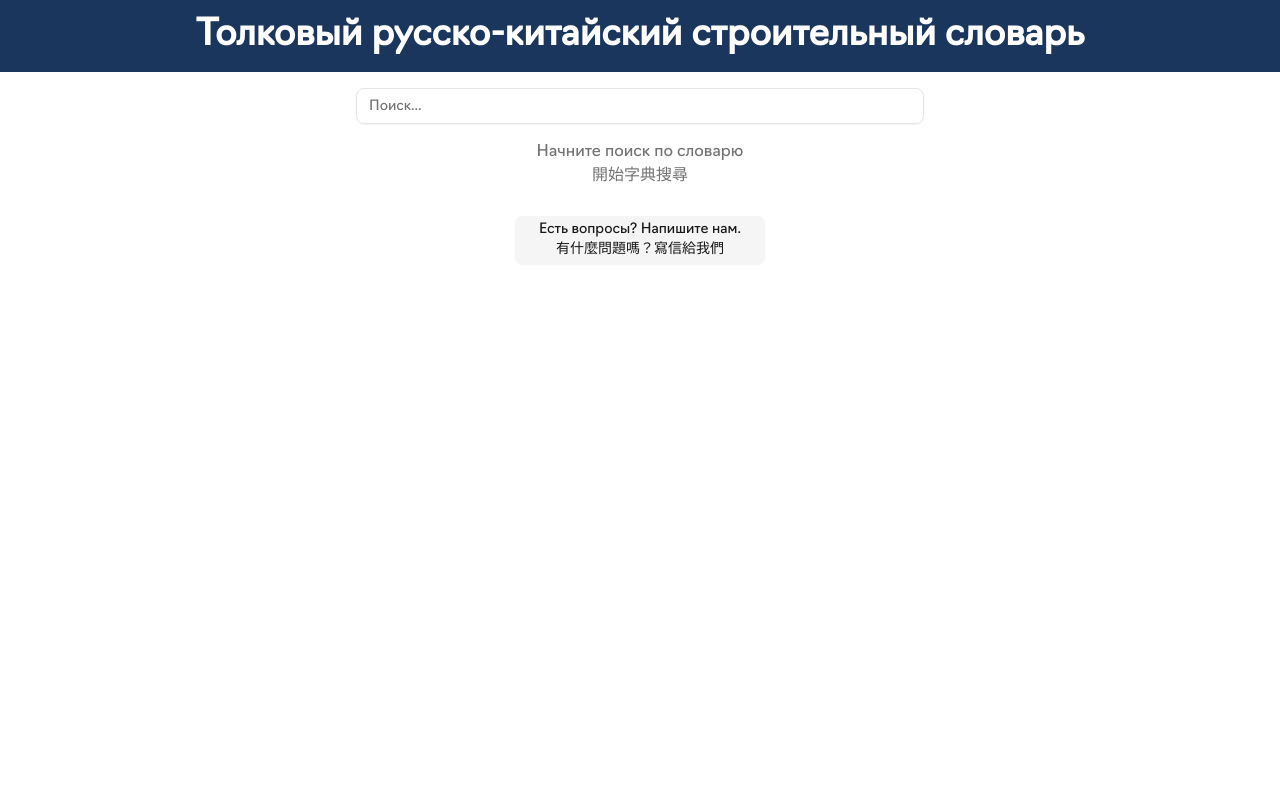
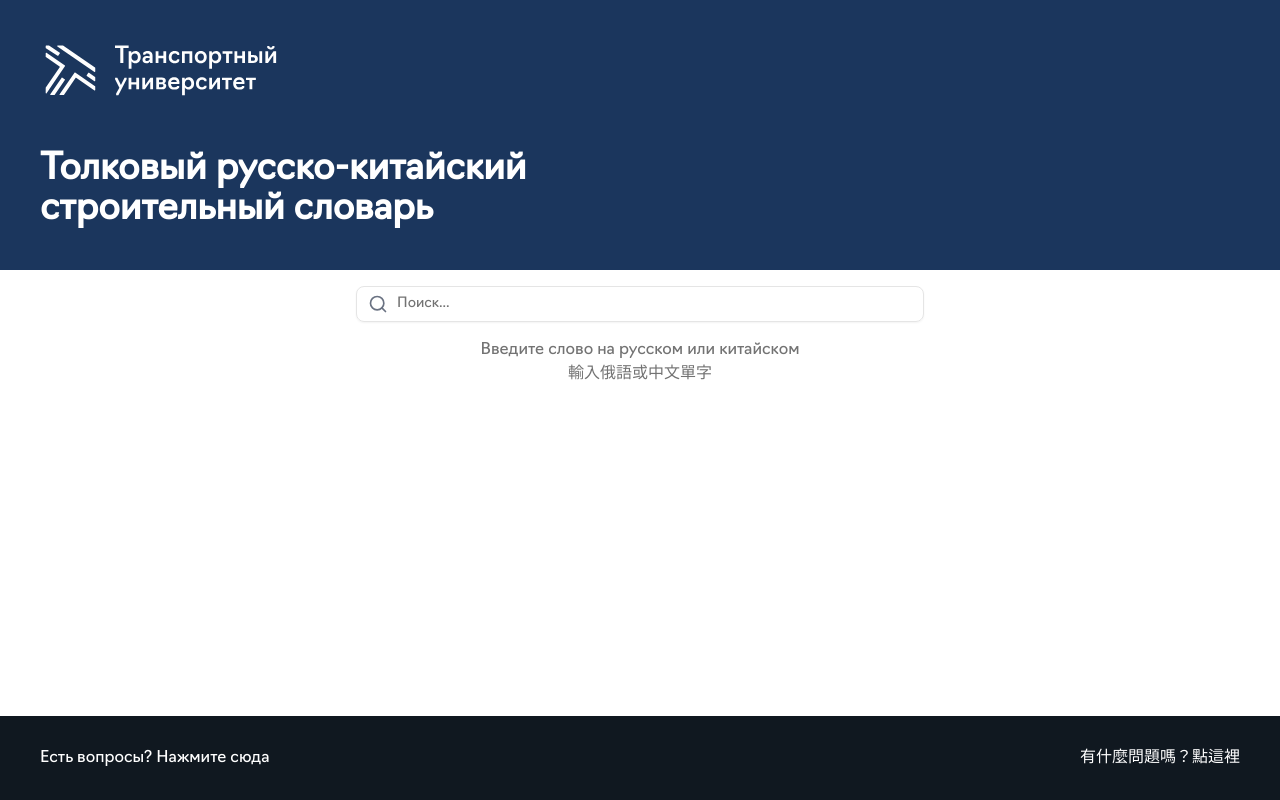
Before and after one commit to SergeyBogomolovv/ru-chinese, a Next.js app: page / in a window 1280 px wide. Built offline with nearby package versions, Linux system fonts and the light colour scheme.

Commit message:
feat: update design

```diff
--- a/src/api/search.ts
+++ b/src/api/search.ts
@@ -13,3 +13,7 @@ export const searchByTitle = async (title: string) => {
   const fuse = new Fuse(data, options)
   return fuse.search(title).map(({ item }) => item)
 }
+
+export const getByTitle = async (title: string) => {
+  return data.find((item) => item.rusName === title) || null
+}
--- a/src/app/page.tsx
+++ b/src/app/page.tsx
@@ -2,31 +2,39 @@ import FeedbackDialog from '@/components/feedback-form'
 import Results from '@/components/results'
 import SearchWithSuggestions from '@/components/search-form'
 import { Button } from '@/components/ui/button'
+import Image from 'next/image'
 import { Suspense } from 'react'
+import logo from '@/assets/logo-white.svg'
 
 export default function Home() {
   return (
-    <main className='flex flex-col min-h-screen'>
-      <header className='p-4 bg-[#1B365D] text-white'>
-        <h1 className='md:text-4xl sm:text-3xl text-2xl font-bold text-center'>
-          Толковый русско-китайский строительный словарь
+    <div className='flex flex-col min-h-screen'>
+      <header className='p-6 md:p-8 lg:p-10 bg-[#1B365D] flex flex-col justify-center gap-8 md:gap-10 lg:gap-12'>
+        <Image src={logo} alt='logo' className='w-50 md:w-60' />
+        <h1 className='md:text-4xl sm:text-3xl text-2xl font-bold text-white'>
+          Толковый русско-китайский <br /> строительный словарь
         </h1>
       </header>
 
-      <section className='flex flex-col gap-4 max-w-full w-[600px] mx-auto p-4'>
+      <main className='flex flex-col gap-4 max-w-full w-[600px] mx-auto p-4 flex-1'>
         <Suspense>
           <SearchWithSuggestions />
-        </Suspense>
-        <Suspense>
           <Results />
         </Suspense>
-        <FeedbackDialog>
-          <Button variant='secondary' className='w-fit mx-auto mt-3 py-6' size='lg'>
-            Есть вопросы? Напишите нам. <br />
-            有什麼問題嗎？寫信給我們
+      </main>
+
+      <footer className='bg-[#101820] p-6 gap-2 text-white flex items-center justify-between flex-col sm:flex-row'>
+        <FeedbackDialog lang='ru'>
+          <Button variant='ghost' className='text-md'>
+            Есть вопросы? Нажмите сюда
           </Button>
         </FeedbackDialog>
-      </section>
-    </main>
+        <FeedbackDialog lang='zh'>
+          <Button variant='ghost' className='text-md'>
+            有什麼問題嗎？點這裡
+          </Button>
+        </FeedbackDialog>
+      </footer>
+    </div>
   )
 }
--- a/src/components/feedback-form.tsx
+++ b/src/components/feedback-form.tsx
@@ -13,7 +13,11 @@ import {
   DialogTrigger,
 } from '@/components/ui/dialog'
 
-export default function FeedbackDialog({ children }: PropsWithChildren) {
+interface Props extends PropsWithChildren {
+  lang: 'ru' | 'zh'
+}
+
+export default function FeedbackDialog({ children, lang }: Props) {
   const [message, setMessage] = useState('')
   const [email, setEmail] = useState('')
   const [name, setName] = useState('')
@@ -31,15 +35,16 @@ export default function FeedbackDialog({ children }: PropsWithChildren) {
       <DialogTrigger asChild>{children}</DialogTrigger>
       <DialogContent>
         <DialogHeader>
-          <DialogTitle>Форма обратной связи</DialogTitle>
-          <DialogDescription>Если вы заметили ошибку, сообщите нам</DialogDescription>
-          <DialogDescription>如果您發現錯誤，請告訴我們</DialogDescription>
+          <DialogTitle>{lang === 'ru' ? 'Форма обратной связи' : '回饋表'}</DialogTitle>
+          <DialogDescription>
+            {lang === 'ru' ? 'Если вы заметили ошибку, сообщите нам' : '如果您發現錯誤，請告訴我們'}
+          </DialogDescription>
         </DialogHeader>
         <form onSubmit={handleSubmit} className='space-y-4'>
           <Input
             type='text'
             name='name'
-            placeholder='Ваше имя 你的名字'
+            placeholder={lang === 'ru' ? 'Ваше имя' : '你的名字'}
             value={name}
             onChange={(e) => setName(e.target.value)}
             required
@@ -47,19 +52,19 @@ export default function FeedbackDialog({ children }: PropsWithChildren) {
           <Input
             type='email'
             name='email'
-            placeholder='Email для обратной связи 郵件'
+            placeholder={lang === 'ru' ? 'Email для обратной связи' : '郵件'}
             value={email}
             onChange={(e) => setEmail(e.target.value)}
             required
           />
           <Textarea
             name='message'
-            placeholder='Ваше сообщение 您的留言'
+            placeholder={lang === 'ru' ? 'Ваше сообщение' : '您的留言'}
             value={message}
             onChange={(e) => setMessage(e.target.value)}
             required
           />
-          <Button type='submit'>Отправить 發送訊息</Button>
+          <Button type='submit'>{lang === 'ru' ? 'Отправить' : '發送訊息'}</Button>
         </form>
       </DialogContent>
     </Dialog>
--- a/src/components/info-card.tsx
+++ b/src/components/info-card.tsx
@@ -1,23 +1,25 @@
+'use client'
 import Image from 'next/image'
 import { Card, CardContent, CardDescription, CardHeader, CardTitle } from './ui/card'
 import { Info } from '@/models/info'
+import { useState } from 'react'
 
 type Props = {
   data: Info
 }
 
 export default function InfoCard({ data }: Props) {
+  const [isFullRus, setFullRus] = useState(false)
+  const [isFullZh, setFullZh] = useState(false)
+
   return (
-    <Card>
+    <Card className='rounded-md'>
       <CardHeader>
         <CardTitle>
           {data.rusName} - {data.chineName}
         </CardTitle>
         <CardDescription className='text-foreground'>
           Транскрипция: {data.transcription}
-        </CardDescription>
-        <CardDescription className='text-foreground'>
-          Описание: {data.value} - {data.rusDescription}
         </CardDescription>
       </CardHeader>
       <CardContent>
@@ -27,9 +29,29 @@ export default function InfoCard({ data }: Props) {
             src={`/${data.image}`}
             width={500}
             height={500}
-            className='rounded-lg'
+            className='rounded-md mx-auto'
           />
         )}
+        <CardDescription
+          className='text-foreground mt-2 mb-4 cursor-pointer'
+          onClick={() => {
+            if (data.rusDescription.length > 100) setFullRus(!isFullRus)
+          }}
+        >
+          <b>Описание: </b>
+          {!isFullRus && data.rusDescription.length > 100
+            ? data.rusDescription.slice(0, 100) + '...'
+            : data.rusDescription}
+        </CardDescription>
+        <CardDescription
+          className='text-foreground cursor-pointer'
+          onClick={() => {
+            if (data.value.length > 50) setFullZh(!isFullZh)
+          }}
+        >
+          <b>描述: </b>
+          {!isFullZh && data.value.length > 100 ? data.value.slice(0, 50) + '...' : data.value}
+        </CardDescription>
       </CardContent>
     </Card>
   )
--- a/src/components/results.tsx
+++ b/src/components/results.tsx
@@ -1,19 +1,25 @@
 'use client'
 import InfoCard from '@/components/info-card'
 import { useSearchParams } from 'next/navigation'
-import data from '@/assets/terms.json'
+import { useEffect, useState } from 'react'
+import { Info } from '@/models/info'
+import { getByTitle } from '@/api/search'
 
 export default function Results() {
   const searchParams = useSearchParams()
   const title = searchParams.get('search')
-  const item = data.find((item) => item.rusName === title)
+  const [item, setItem] = useState<Info | null>(null)
+
+  useEffect(() => {
+    getByTitle(title || '').then(setItem)
+  }, [title])
 
   return (
     <div className='flex flex-col gap-4'>
       {!item ? (
         <div className='w-full justify-center text-muted-foreground text-center'>
-          <p>Начните поиск по словарю</p>
-          <p>開始字典搜尋</p>
+          <p>Введите слово на русском или китайском</p>
+          <p>輸入俄語或中文單字</p>
         </div>
       ) : (
         <InfoCard data={item} />
--- a/src/components/search-form.tsx
+++ b/src/components/search-form.tsx
@@ -5,6 +5,7 @@ import { Combobox, ComboboxInput, ComboboxOptions, ComboboxOption } from '@headl
 import { Input } from '@/components/ui/input'
 import { searchByTitle } from '@/api/search'
 import { Info } from '@/models/info'
+import { Search } from 'lucide-react'
 
 export default function SearchWithSuggestions() {
   const router = useRouter()
@@ -53,12 +54,13 @@ export default function SearchWithSuggestions() {
       }}
     >
       <div className='relative w-full'>
+        <Search className='absolute left-3 top-1/2 -translate-y-1/2 text-gray-500' size={20} />
         <ComboboxInput
           as={Input}
           placeholder='Поиск...'
           value={query}
           onChange={(e) => setQuery(e.target.value)}
-          className='w-full'
+          className='w-full pl-10'
         />
         {query && (
           <ComboboxOptions className='absolute mt-1 w-full bg-white border rounded-lg shadow-md z-10'>
--- a/src/models/info.ts
+++ b/src/models/info.ts
@@ -6,7 +6,7 @@ export const infoSchema = z.object({
   transcription: z.string(),
   value: z.string(),
   image: z.nullable(z.string()),
-  rusDescription: z.nullable(z.string()),
+  rusDescription: z.string(),
 })
 
 export type Info = z.infer<typeof infoSchema>
```
Also changed, not shown: src/assets/logo-white.svg (added).
